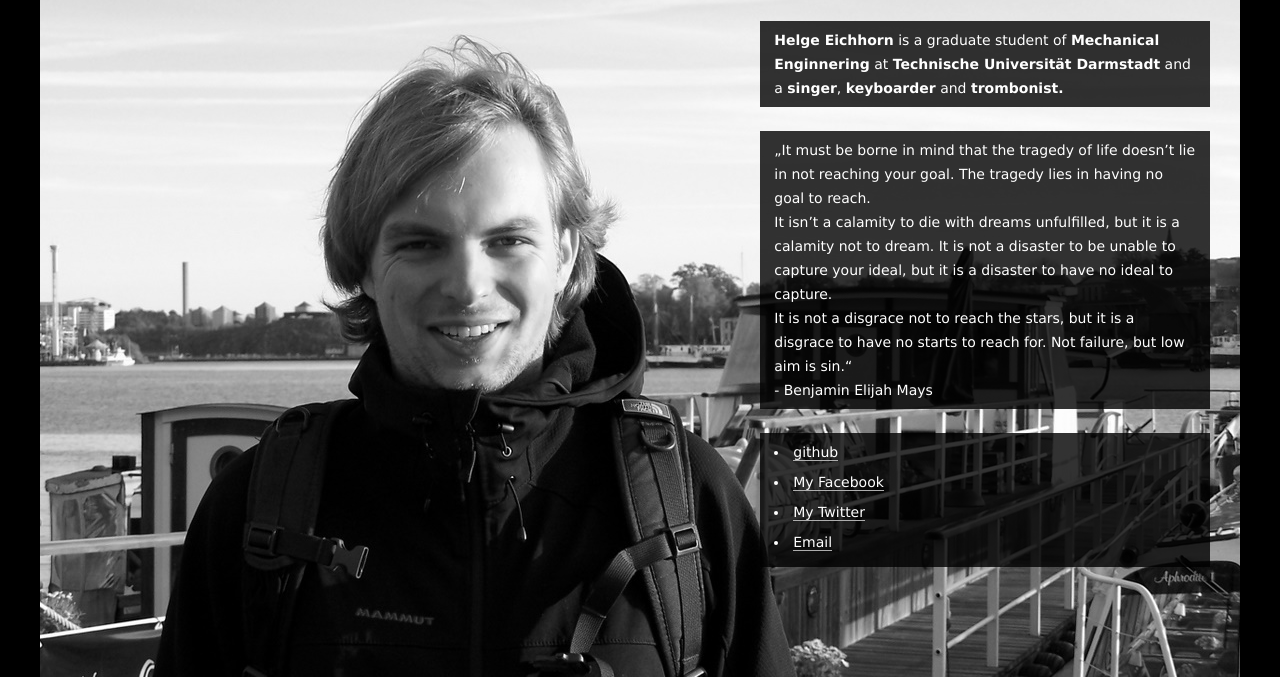
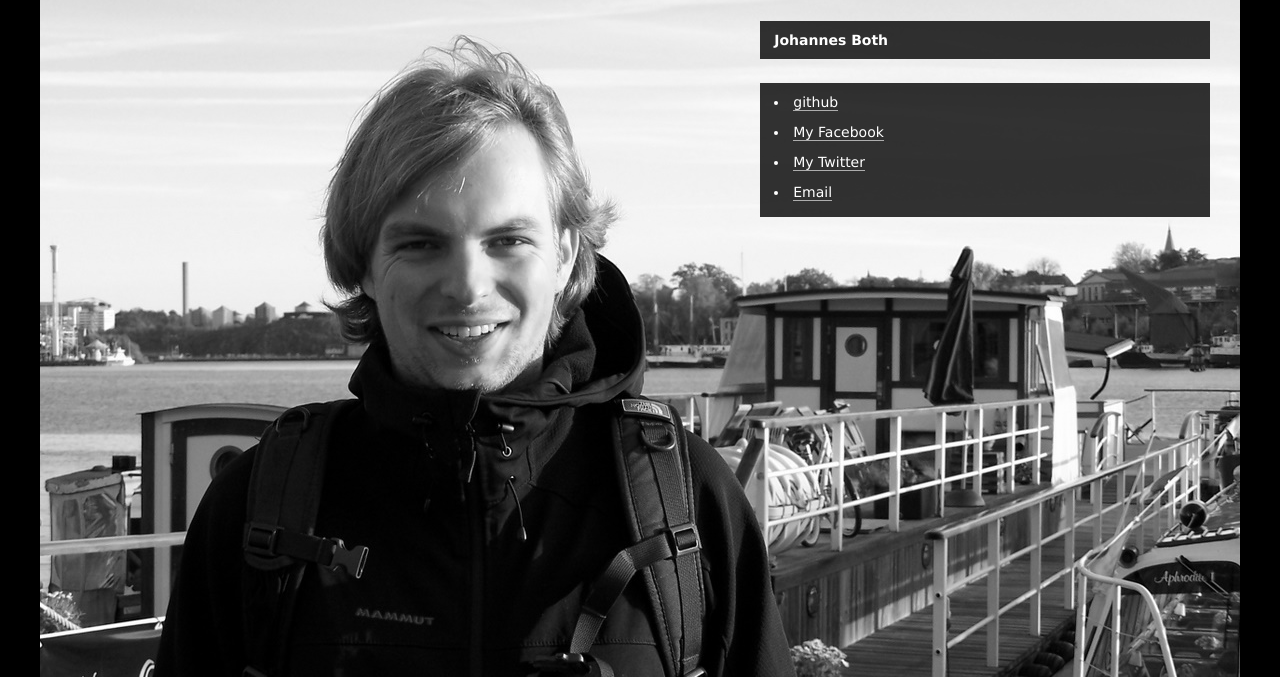
Before and after one commit to jboth/jboth.github.com, a plain HTML site: page index.html in a window 1280 px wide. Shown: the part 123-800 px from the top of the page. Drawn offline with nearby package versions, Linux system fonts and the light colour scheme; a web font is replaced by a local one.

Commit message:
Update index.html

```diff
--- a/index.html
+++ b/index.html
@@ -8,7 +8,7 @@
   <meta http-equiv="content-type" content="text/html; charset=utf-8" />
   <link href='http://fonts.googleapis.com/css?family=Droid+Sans' rel='stylesheet' type='text/css' />
   <link href='http://fonts.googleapis.com/css?family=EB+Garamond' rel='stylesheet' type='text/css' />
-	<title>Helge Eichhorn</title>
+	<title>Johannes Both</title>
 
 	<meta name="viewport" content="width=device-width, initial-scale=1.0"/>
 
@@ -40,9 +40,7 @@
     </div>
 		<div class="fivecol last">
       <h1>Helge Eichhorn</h1>
-      <p><strong>Helge Eichhorn</strong> is a graduate student of <strong>Mechanical Enginnering</strong> at <strong>Technische Universität Darmstadt</strong> and a <strong>singer</strong>, <strong>keyboarder</strong> and <strong>trombonist.</strong></p>
-			<p>
-      „It must be borne in mind that the tragedy of life doesn’t lie in not reaching your goal. The tragedy lies in having no goal to reach. <br />It isn’t a calamity to die with dreams unfulfilled, but it is a calamity not to dream. It is not a disaster to be unable to capture your ideal, but it is a disaster to have no ideal to capture.<br />It is not a disgrace not to reach the stars, but it is a disgrace to have no starts to reach for. Not failure, but low aim is sin.“<br />- Benjamin Elijah Mays
+      <p><strong>Johannes Both</strong>
 
       </p>
 
```
